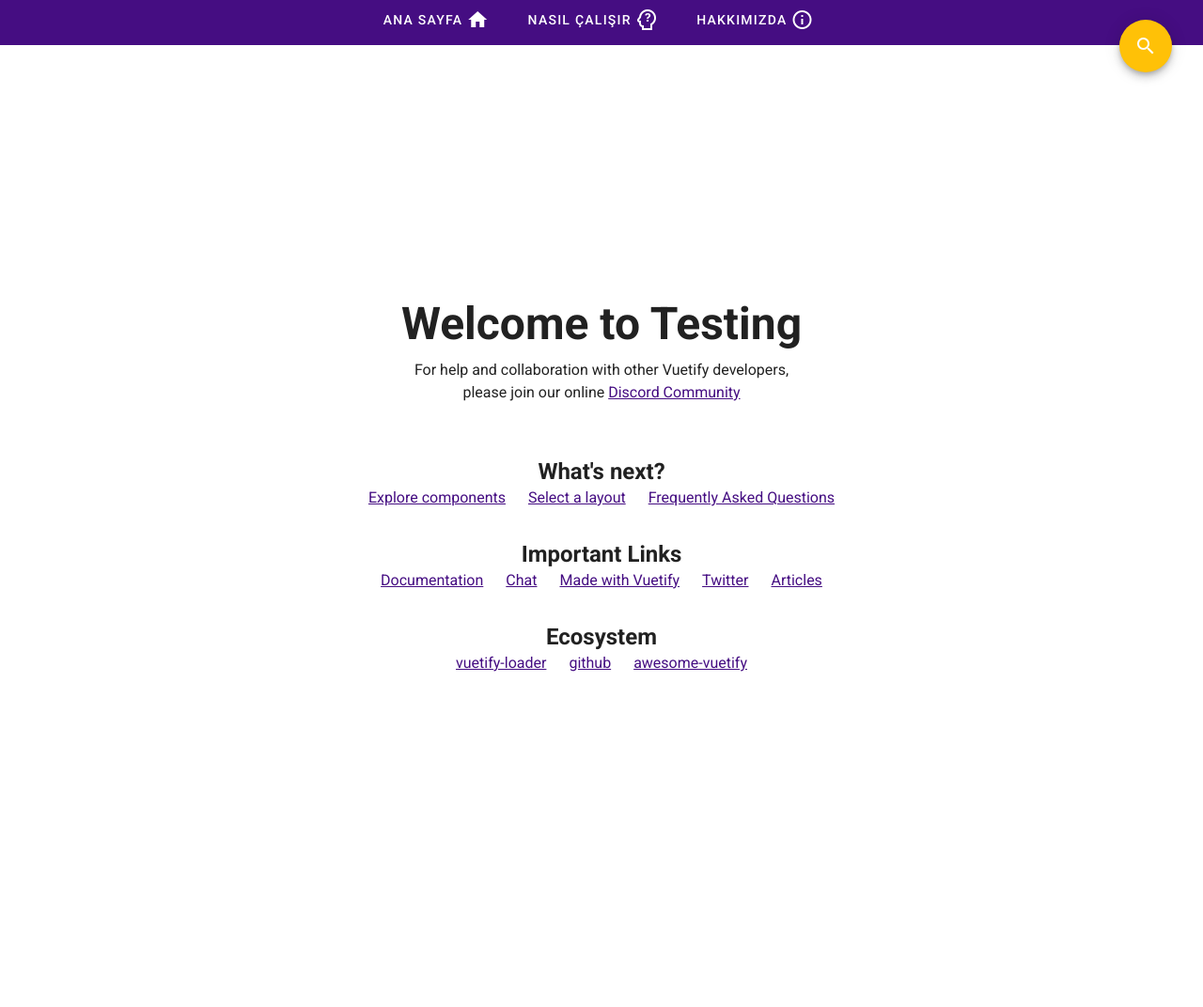
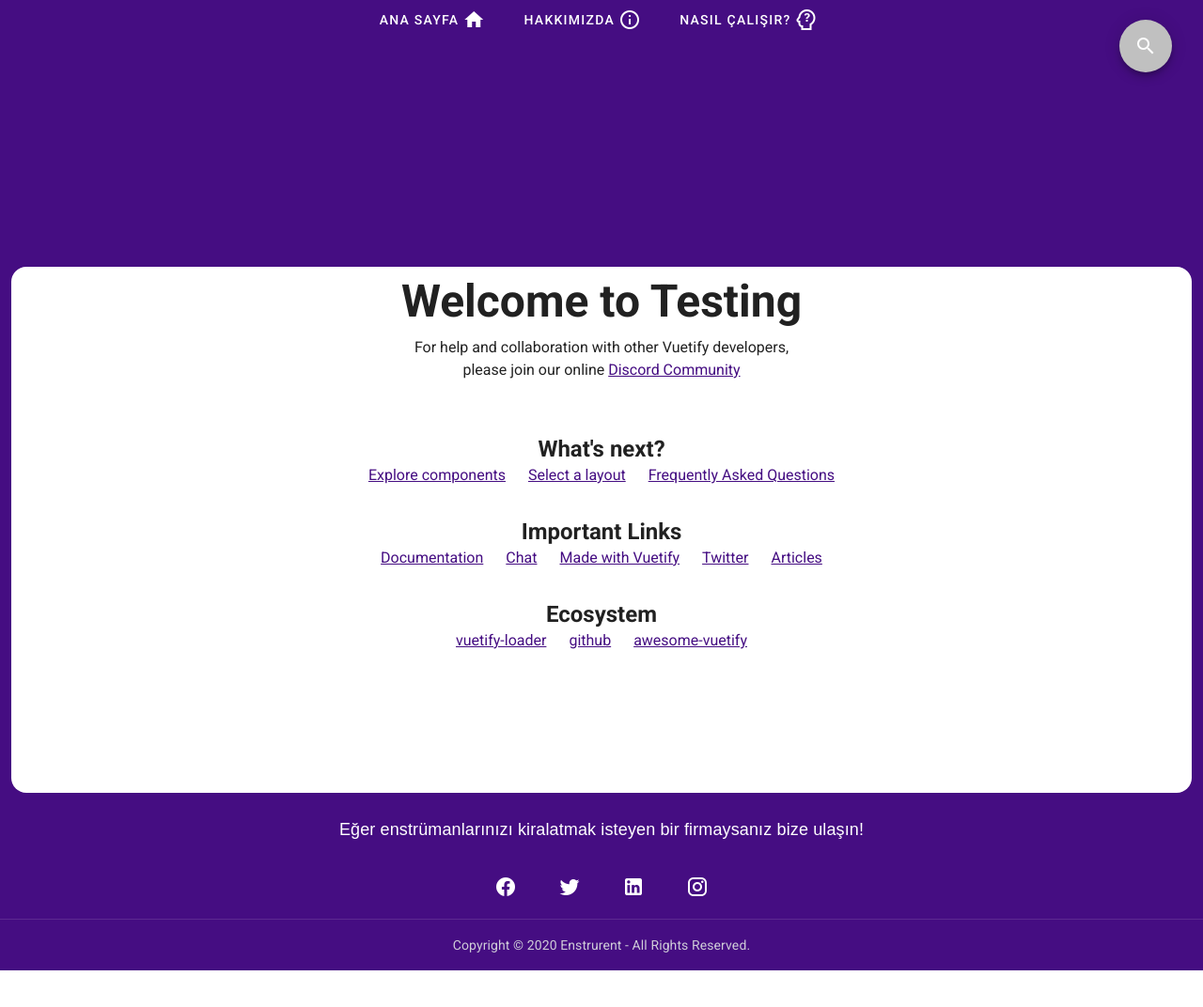
Before and after one commit to fatihy101/instrument-rent, a Vue app in the folder webclient/: page / in a window 1280 px wide. Shown: the top 1072 px of the page at 94% size. After the commit the page ends 1033 px from the top, so only its background shows below. Built offline with nearby package versions, Linux system fonts and the light colour scheme.

Commit message:
Footer eklendi. Header'a fab eklendi.

```diff
--- a/webclient/src/App.vue
+++ b/webclient/src/App.vue
@@ -1,12 +1,13 @@
 <template>
   <v-app>
     <!-- Header -->
+    <!-- TODO: remove hide-on-scroll. Make custom function to hide app-bar -->
     <v-app-bar app
       color="primary"
       dark
       elevate-on-scroll
       hide-on-scroll
-      height="248px">
+      height="220px">
       <v-container>
         <!--LOGO-->
         <v-row no-gutters>
@@ -22,6 +23,7 @@
         </v-row>
         <!-- /LOGO -->
       </v-container>
+      <!-- Toolbar -->
       <template v-slot:extension >
         <v-toolbar color="primary"
           outlined
@@ -29,26 +31,20 @@
           <!-- Navbar -->
           <v-row no-gutters class="mb-2">
             <v-col class="d-flex justify-center">
-            <v-btn target="_blank" text class="mr-2">
-              <span class="mr-1">Ana Sayfa</span>
-              <v-icon>mdi-home</v-icon>
+
+              <v-btn target="_blank" text class="mr-2" v-for="(item, index) in menuItems" :key="index">
+                <span class="mr-1">{{item.title}}</span>
+                <v-icon>{{item.icon}}</v-icon>
               </v-btn>
-             <v-btn target="_blank" text class="mr-2">
-              <span class="mr-1">Nasıl Çalışır</span>
-              <v-icon>mdi-head-question-outline</v-icon>
-            </v-btn>
-            <v-btn target="_blank" text class="mr-2">
-              <span class="mr-1">Hakkımızda</span>
-              <v-icon>mdi-information-outline</v-icon>
-            </v-btn>
+
             </v-col>
           </v-row>
           <!-- /Navbar -->
           <!-- Fab button -->
           <v-fab-transition>
               <v-btn
-            v-show="!hidden"
-            color="warning"
+                id="search_bar"
+                color="accent"
                 fab
                 absolute
                 bottom
@@ -60,21 +56,57 @@
           <!-- /Fab button -->
         </v-toolbar>
       </template>
-
+      <!-- /Toolbar -->
     </v-app-bar>
     <!-- /Header -->
 
     <v-main id="main_view">
       <v-container fluid>
+        <v-sheet
+          min-height="70vh"
+          rounded="xl"
+          class="mt-1" >
           <router-view></router-view>
-
-        <!-- For test purposes -->
-      <div v-for="n in 20" :key="n">
-        <br>
-      </div>
+        </v-sheet>
       </v-container>
     </v-main>
 
+  <!-- Footer -->
+   <v-footer
+      dark
+      padless >
+      <v-card
+      color="primary"
+        flat
+        tile
+        class="text-center flex"
+      >
+
+      <v-card-text id="footer-text" class="white--text">
+        {{ footer_text }}
+      </v-card-text>
+
+      <v-card-text>
+        <v-btn
+          v-for="icon in icons"
+          :key="icon"
+          class="mx-4 white--text"
+          icon
+        >
+          <v-icon size="24px">
+            {{ icon }}
+          </v-icon>
+        </v-btn>
+      </v-card-text>
+
+      <v-divider></v-divider>
+
+      <v-card-text class="white--text">
+        <p class="mute-text-footer">Copyright © {{ new Date().getFullYear() }} Enstrurent - All Rights Reserved.</p>
+      </v-card-text>
+    </v-card>
+  </v-footer>
+  <!-- /footer -->
   </v-app>
 </template>
 
@@ -84,19 +116,35 @@ export default {
   name: 'App',
 
   data: () => ({
+    footer_text: 'Eğer enstrümanlarınızı kiralatmak isteyen bir firmaysanız bize ulaşın!',
     menuItems: [
-      { title: 'Ana Sayfa', path: '/home', icon: 'home' },
+      { title: 'Ana Sayfa', path: '/home', icon: 'mdi-home' },
       { title: 'Hakkımızda', path: '/signup', icon: 'mdi-information-outline' },
       { title: 'Nasıl çalışır?', path: '/signin', icon: 'mdi-head-question-outline' }
+    ],
+    icons: [
+      'mdi-facebook',
+      'mdi-twitter',
+      'mdi-linkedin',
+      'mdi-instagram'
     ]
   })
 }
 </script>
-<style lang="scss" scoped>
-/* //To activate the purple background, uncomment. Remember <a> tags also purple.
+<style lang="scss">
+//To activate the purple background, uncomment. Remember <a> tags also purple.
 #main_view {
   background-color:#450d82;
   color: #fff;
   }
-   */
+  .mute-text-footer{
+    color: #cfccd8;
+    display: inline;
+    font-size: 14px;
+  }
+  #footer-text{
+    font-family: sans-serif;
+    font-size: 18px;
+  }
+
 </style>
```
Lines whose indentation alone changed are shown as unchanged.
